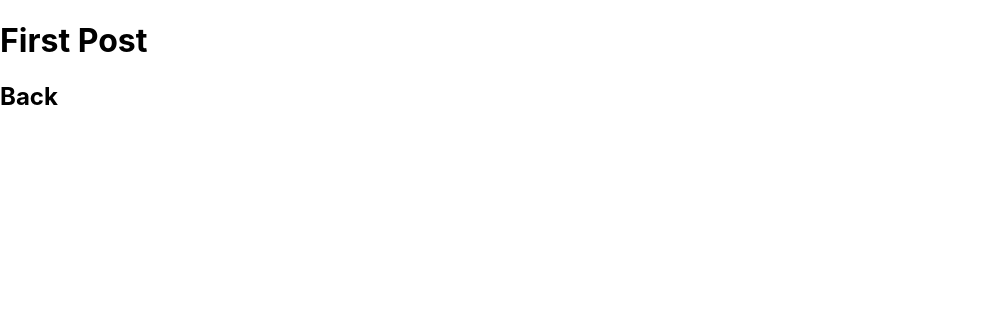
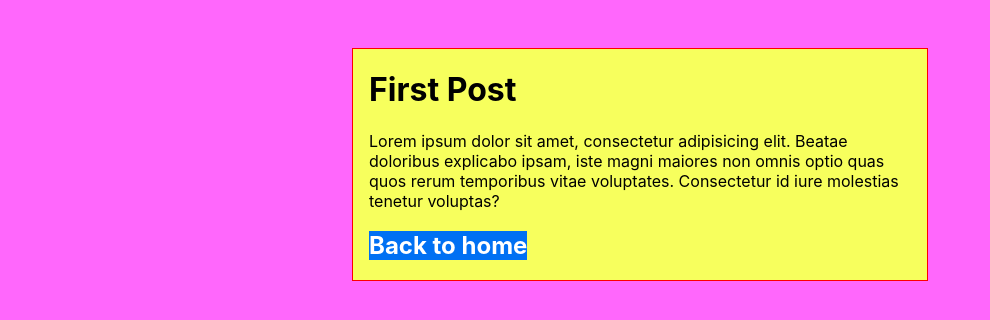
Before and after one commit to hakobyanviktoria8/next_js_learn, a Next.js app: page /posts/first-post in a window 1280 px wide. Shown: the top 320 px of the page, without its empty margins (0-990 px from the left). Built offline with nearby package versions, Linux system fonts and the light colour scheme.

Commit message:
Assets, Metadata, and CSS

```diff
--- /dev/null
+++ b/components/layout.js
@@ -0,0 +1,5 @@
+import styles from './layout.module.css'
+
+export default function Layout({ children }) {
+    return <div className={styles.container}>{children}</div>
+}
--- /dev/null
+++ b/components/layout.module.css
@@ -0,0 +1,7 @@
+.container {
+    max-width: 36rem;
+    padding: 0 1rem;
+    margin: 3rem auto 6rem;
+    border: 1px solid red;
+    background: #f7ff5d;
+}
--- a/pages/_app.js
+++ b/pages/_app.js
@@ -1,7 +1,5 @@
 import '../styles/globals.css'
 
-function MyApp({ Component, pageProps }) {
+export default function MyApp({ Component, pageProps }) {
   return <Component {...pageProps} />
 }
-
-export default MyApp
--- a/pages/posts/first-post.js
+++ b/pages/posts/first-post.js
@@ -1,14 +1,26 @@
-import Link from 'next/link';
+import Head from 'next/head'
+import Link from 'next/link'
+import Layout from "../../components/layout";
+// import styles from "../../styles/first-post.css"
 
 export default function FirstPost() {
     return (
         <div>
-            <h1>First Post</h1>
-            <h2>
-                <Link href="/">
-                    <a>Back</a>
-                </Link>
-            </h2>
+            <Layout>
+                <Head>
+                    <title>First Post</title>
+                </Head>
+                <h1>First Post</h1>
+                <p>Lorem ipsum dolor sit amet, consectetur adipisicing elit. Beatae doloribus explicabo ipsam, iste
+                    magni maiores non omnis optio quas quos rerum temporibus vitae voluptates. Consectetur id iure
+                    molestias tenetur voluptas?</p>
+
+                <h2>
+                    <Link href="/">
+                        <a>Back to home</a>
+                    </Link>
+                </h2>
+            </Layout>
         </div>
     )
 }
--- a/styles/Home.module.css
+++ b/styles/Home.module.css
@@ -48,6 +48,7 @@
   margin: 0;
   line-height: 1.15;
   font-size: 4rem;
+  background: red;
 }
 
 .title,
--- /dev/null
+++ b/styles/first-post.css
@@ -0,0 +1,13 @@
+.FirstPost {
+     align-items: center;
+     background: #0070f3;
+ }
+
+.h1 {
+    font-size: 5rem;
+    color: #0070f3;
+}
+
+.p {
+    background: #f7ff5d;
+}
--- a/styles/globals.css
+++ b/styles/globals.css
@@ -1,16 +1,27 @@
 html,
 body {
-  padding: 0;
-  margin: 0;
-  font-family: -apple-system, BlinkMacSystemFont, Segoe UI, Roboto, Oxygen,
+    padding: 0;
+    margin: 0;
+    font-family: -apple-system, BlinkMacSystemFont, Segoe UI, Roboto, Oxygen,
     Ubuntu, Cantarell, Fira Sans, Droid Sans, Helvetica Neue, sans-serif;
+    background: #ff67fc;
+}
+
+* {
+    box-sizing: border-box;
 }
 
 a {
-  color: inherit;
-  text-decoration: none;
+    background: #0070f3;
+    text-decoration: none;
+    color: white !important;
 }
 
-* {
-  box-sizing: border-box;
+a:hover {
+    text-decoration: underline;
 }
+
+img {
+    max-width: 100%;
+    display: block;
+}
```
Also changed, not shown: pages/index.js (+26 -5 lines), pages/posts/HelloWorld.js (added, +31 -0 lines), public/images.png (added), public/isotipo.png (added).
